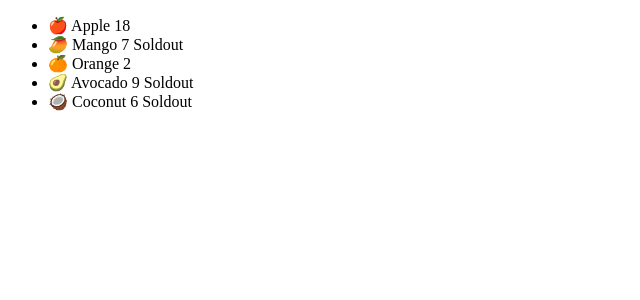
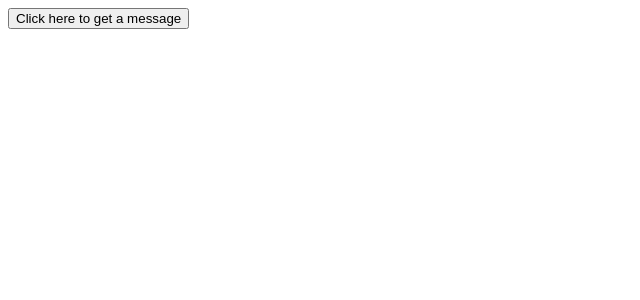
Before and after one commit to wanderer967/reactjourney, a React (Vite) app in the folder reactpro/: page / in a window 1280 px wide. Shown: the top 300 px of the page, without its empty margins (0-640 px from the left). Built offline with nearby package versions, Linux system fonts and the light colour scheme.

Commit message:
Even Handling in React

```diff
--- a/reactpro/src/App.jsx
+++ b/reactpro/src/App.jsx
@@ -1,10 +1,11 @@
 import Hello from "./components/Hello";
 import Fruits from "./components/Fruits";
 import ConditionalComponent from "./components/ConditionalCompnent";
+import Message from "./components/Message";
 function App() {
   return (
     <div className="App">
-      <Fruits />
+      <Message />
     </div>
   );
 }
--- /dev/null
+++ b/reactpro/src/components/Message.jsx
@@ -0,0 +1,10 @@
+export default function Message() {
+  function handleClick() {
+    console.log("Button Clicked pls");
+  }
+  return (
+    <div>
+      <button onClick={handleClick}>Click here to get a message</button>
+    </div>
+  );
+}
```
